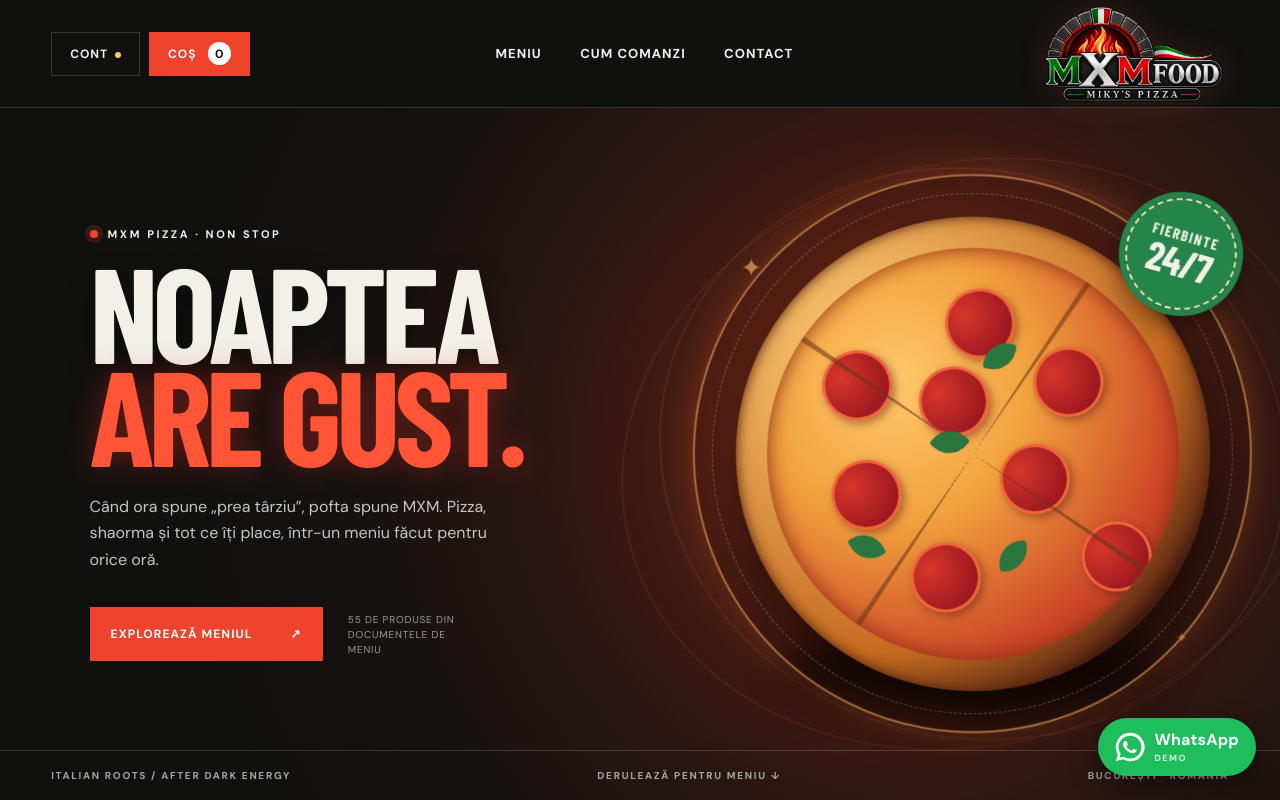
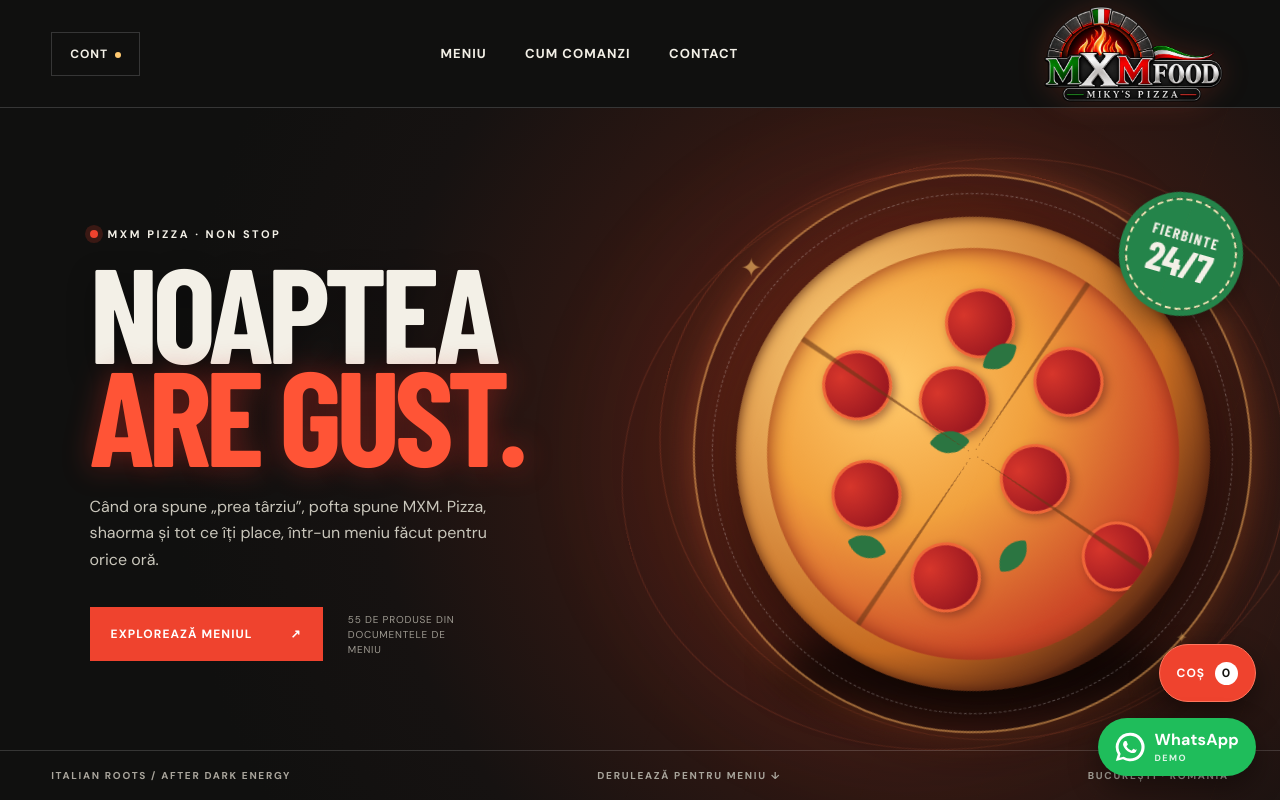
Before and after one commit to MihaiTery/MXMPIZZA, a plain HTML site: page index.html in a window 1280 px wide. Shown: the top 800 px of the page. Drawn offline with nearby package versions, Linux system fonts and the light colour scheme; a web font is replaced by a local one.

Commit message:
Keep demo cart visible while scrolling

```diff
--- a/index.html
+++ b/index.html
@@ -19,8 +19,9 @@
   <header class="site-header">
     <a class="brand" href="#top" aria-label="MXM PIZZA, prima pagină"><img src="assets/logo-transparent.webp" width="1100" height="595" fetchpriority="high" alt="MXM Food — Miky’s Pizza"></a>
     <nav aria-label="Navigare principală"><a href="#meniu">Meniu</a><a href="#cum-comanzi">Cum comanzi</a><a href="#contact">Contact</a></nav>
-    <div class="header-actions"><button id="accountButton" class="icon-button" type="button" aria-haspopup="dialog">Cont <span class="mock-dot" title="Demo"></span></button><button id="cartButton" class="cart-button" type="button" aria-haspopup="dialog">Coș <span id="cartCount">0</span></button></div>
+    <div class="header-actions"><button id="accountButton" class="icon-button" type="button" aria-haspopup="dialog">Cont <span class="mock-dot" title="Demo"></span></button></div>
   </header>
+  <button id="cartButton" class="cart-button floating-cart" type="button" aria-haspopup="dialog">Coș <span id="cartCount">0</span></button>
   <main id="top">
     <section class="hero" data-rail-section="hero" aria-labelledby="hero-title">
       <div class="hero-copy"><p class="eyebrow" data-rail-slot="hero.eyebrow"><span class="live-dot"></span> MXM PIZZA · NON STOP</p><h1 id="hero-title" data-rail-slot="hero.title">NOAPTEA<br><em>ARE GUST.</em></h1><p class="hero-lede" data-rail-slot="hero.body">Când ora spune „prea târziu”, pofta spune MXM. Pizza, shaorma și tot ce îți place, într-un meniu făcut pentru orice oră.</p><div class="hero-actions"><a class="primary-button" href="#meniu" data-rail-slot="button.primary">Explorează meniul <span aria-hidden="true">↗</span></a><span class="hero-side-note">55 de produse din documentele de meniu</span></div></div>
--- a/styles.css
+++ b/styles.css
@@ -74,3 +74,10 @@
 @media(max-width:1000px){.site-header nav{display:none}.site-header .brand{width:175px;margin-left:auto}.hero{min-height:calc(100svh - 108px)}}
 @media(max-width:700px){.site-header{height:80px;padding:0 14px;gap:8px}.site-header .brand{width:136px;min-width:115px;max-height:75px}.site-header .brand img{max-height:75px}.hero{min-height:0}.hero-copy{padding-top:55px}.whatsapp-launcher{right:14px;bottom:14px;width:55px;height:55px;min-height:55px;padding:0;justify-content:center}.whatsapp-launcher span{position:absolute;width:1px;height:1px;overflow:hidden;clip:rect(0,0,0,0)}.whatsapp-launcher svg{width:29px;height:29px}.whatsapp-dialog{inset:auto 0 0 0;width:100vw;max-height:min(82dvh,720px);border-radius:18px 18px 0 0}}
 @media(prefers-reduced-motion:reduce){.whatsapp-launcher{transition:none}.whatsapp-launcher:hover{transform:none}}
+
+/* Persistent cart stays above the WhatsApp mock on both viewport sizes. */
+.floating-cart{position:fixed;right:24px;bottom:calc(98px + env(safe-area-inset-bottom));z-index:19;display:inline-flex;align-items:center;justify-content:center;gap:4px;min-height:58px;padding:0 17px;border:1px solid #ff765d;border-radius:999px;box-shadow:0 12px 30px #0007;text-transform:uppercase;transition:transform .18s ease,background .18s ease}
+.floating-cart:hover{transform:translateY(-3px);background:#d93220}
+.floating-cart span{margin-left:6px}
+@media(max-width:700px){.floating-cart{right:14px;bottom:calc(80px + env(safe-area-inset-bottom));min-height:55px;padding:0 12px;font-size:11px}}
+@media(prefers-reduced-motion:reduce){.floating-cart{transition:none}.floating-cart:hover{transform:none}}
```
Also changed, not shown: docs/website.manifest.json (+5 -4 lines), 1 other file.
